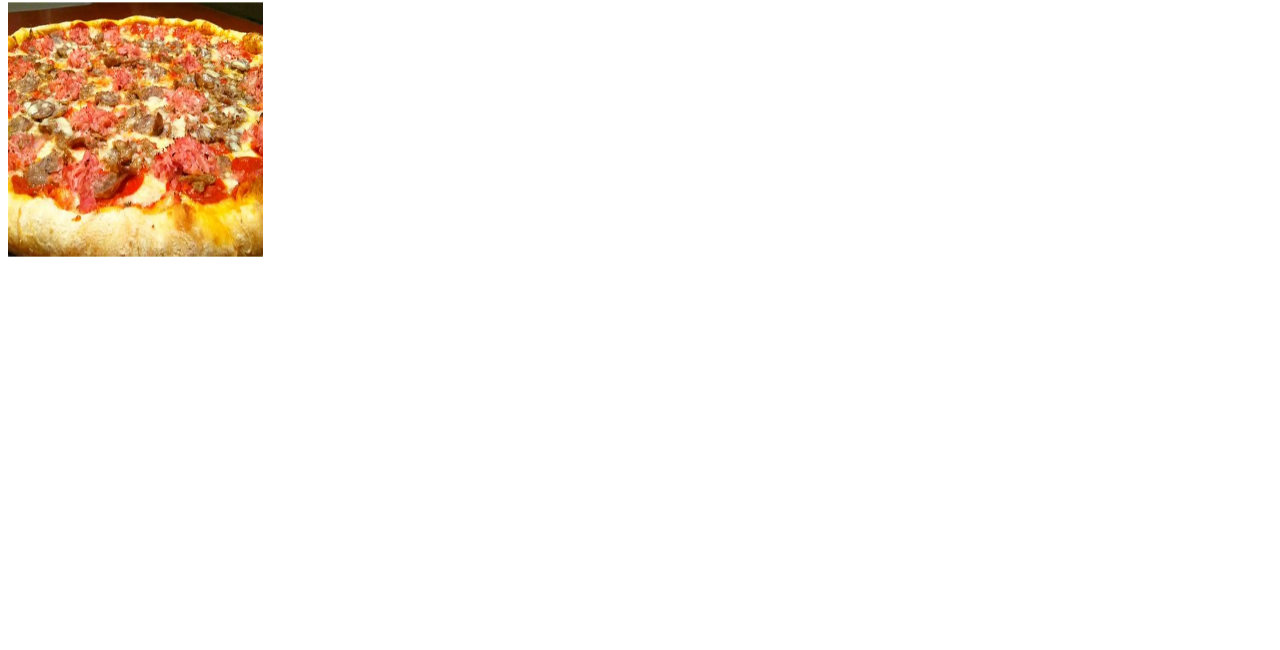
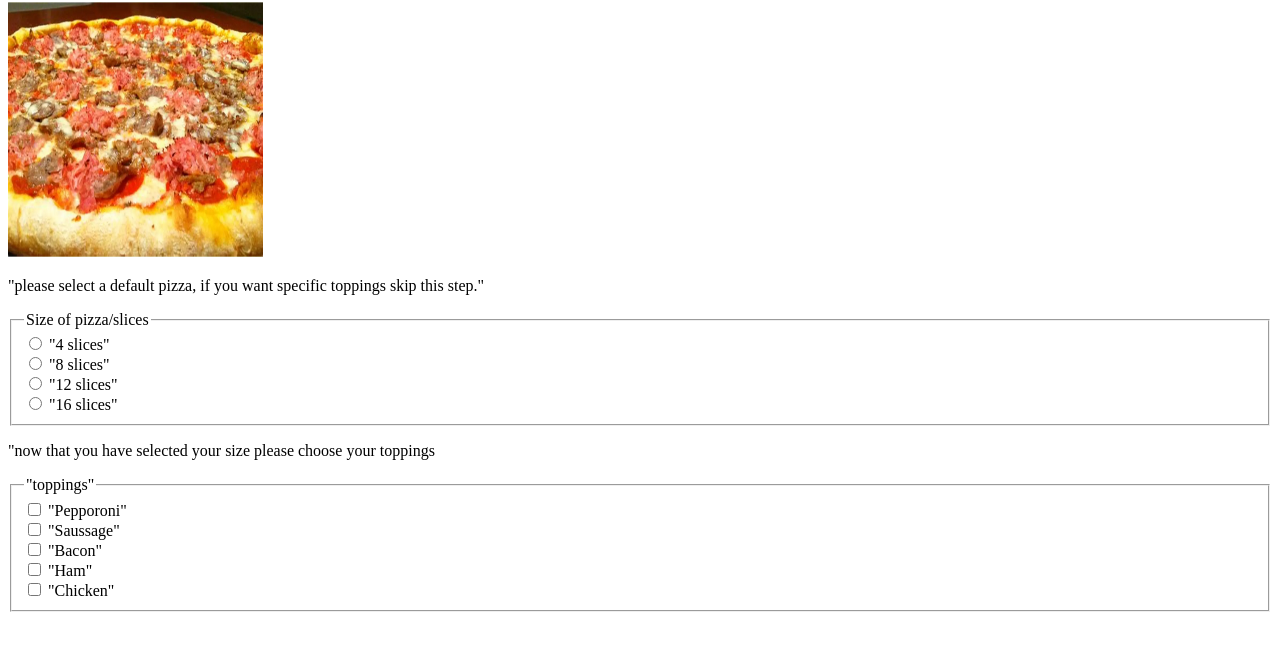
Before and after one commit to auralilly/html-assigment1, a plain HTML site: page Assigment1/index.html in a window 1280 px wide. Shown: the part 78-728 px from the top of the page. Drawn offline with Linux system fonts and the light colour scheme.

Commit message:
first two checkbox, and radio done

```diff
--- a/Assigment1/index.html
+++ b/Assigment1/index.html
@@ -13,3 +13,63 @@
     <h1> "Hello welcome to <Strong>Monster Pals Pizzaria"</strong> what can we get you"</h1>
     </header>
     <img src="img/Meatlovers.jpeg" alt="meat lovers pizza" width="255" height="255">
+
+    <main>
+        <p>"please select a default pizza, if you want specific toppings skip this step."</p>
+        <form>
+            <fieldset>
+
+            <legend>Size of pizza/slices</legend>
+            <div>
+            <input type="radio" name="Size" value="slice1"/>
+            <label for="Size">"4 slices"</label>
+            </div>
+
+              <div>
+            <input type="radio" name="Size" value="slice2"/>
+            <label for="Size">"8 slices"</label>
+            </div>
+
+              <div>
+            <input type="radio" name="Size" value="slice3"/>
+            <label for="Size">"12 slices"</label>
+            </div>
+
+              <div>
+            <input type="radio" name="Size" value="slice1"/>
+            <label for="Size">"16 slices"</label>
+            </div>
+            </fieldset>
+        </form>
+        <P>"now that you have selected your size please choose your toppings</P>
+        <form>
+        <fieldset>
+
+        <legend>"toppings"</legend>
+            <div>
+            <input type="checkbox" name="Size" value="toppings1"/>
+            <label for="Size">"Pepporoni"</label>
+            </div>
+
+            <div>
+            <input type="checkbox" name="Size" value="toppings2"/>
+            <label for="Size">"Saussage"</label>
+            </div>
+
+            <div>
+            <input type="checkbox" name="Size" value="toppings3"/>
+            <label for="Size">"Bacon"</label>
+            </div>
+
+            <div>
+            <input type="checkbox" name="Size" value="toppings4"/>
+            <label for="Size">"Ham"</label>
+            </div>
+
+            <div>
+            <input type="checkbox" name="Size" value="toppings5"/>
+            <label for="Size">"Chicken"</label>
+            </div>
+
+        </fieldset>
+        </form>
```
